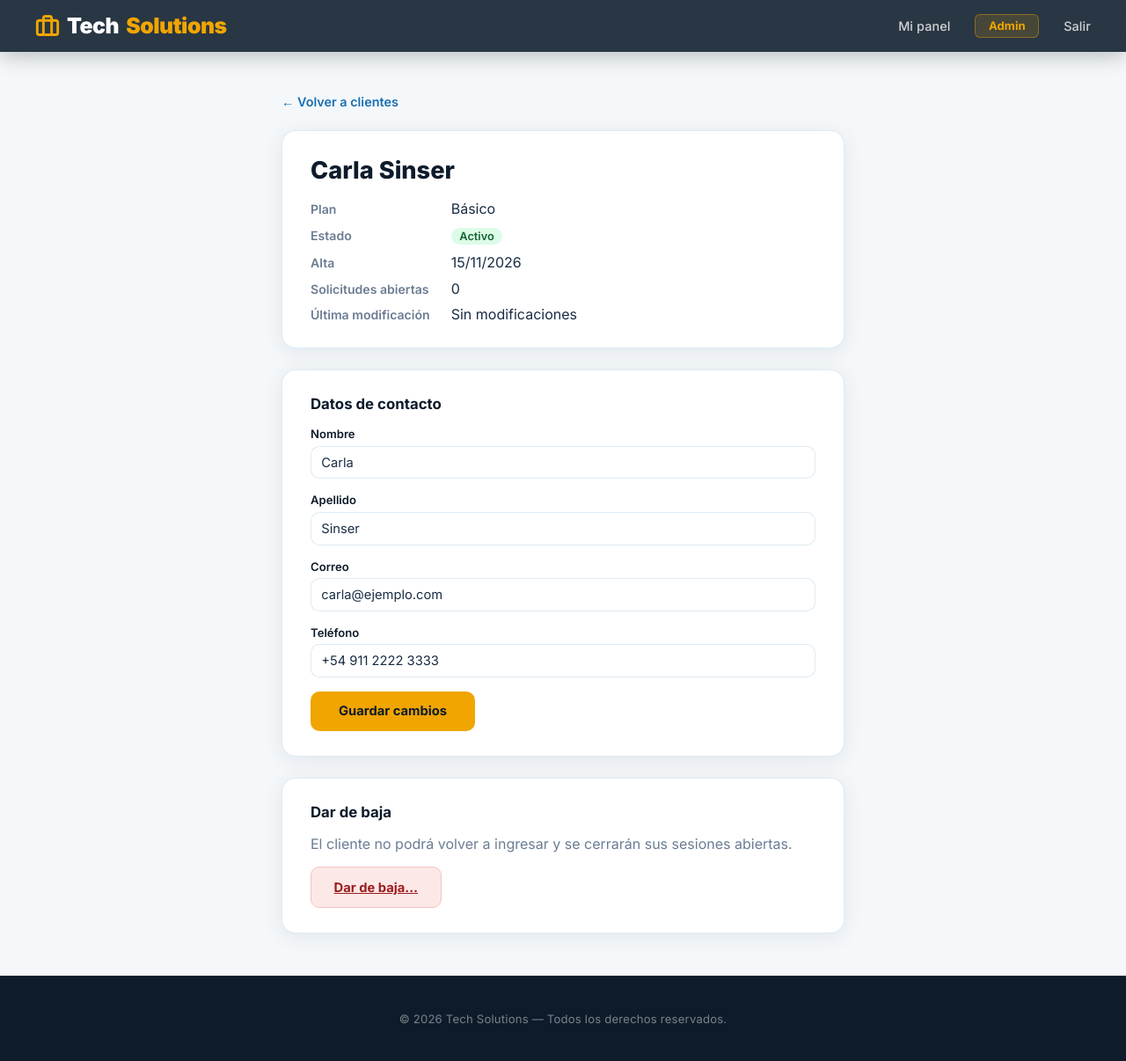
After one commit to brianlautaro/TechSolutions-AyMS, a Flask app: page /admin/clientes/5 in a window 1280 px wide. The commit adds this page. Shown: the whole page at 88% size. Run offline with Flask 3, Linux system fonts and the light colour scheme; a user stored in the database is signed in.

Commit message:
HU-18: gestion de clientes (listado, edicion y baja)

```diff
--- a/app.py
+++ b/app.py
@@ -29,6 +29,8 @@ from planes.admin_routes import planes_admin_bp  # HU-19: gestionar planes
 # --- Aristides ---
 from reclamos.admin_routes import reclamos_admin_bp  # HU-17: responder reclamos
 from reclamos.clientes_route import reclamos_cliente_bp  # HU-16 (Brian): ver el registro más abajo
+
+from clientes.admin_routes import clientes_admin_bp  # HU-18: gestionar clientes
 
 load_dotenv()
 
@@ -88,6 +90,8 @@ app.register_blueprint(reclamos_admin_bp)  # HU-17: responder reclamos
 # sección, este chequeo evita registrarlo dos veces.
 if "reclamos_cliente" not in app.blueprints:
     app.register_blueprint(reclamos_cliente_bp)
+
+app.register_blueprint(clientes_admin_bp)  # HU-18: gestionar clientes
 
 
 @login_manager.user_loader
--- /dev/null
+++ b/clientes/admin_routes.py
@@ -0,0 +1,160 @@
+"""HU-18: el administrador consulta y modifica la información de los clientes."""
+import re
+
+from flask import Blueprint, abort, flash, redirect, render_template, request, url_for
+from flask_login import current_user
+
+from models import (
+    ACCION_CLIENTE_BAJA, ACCION_CLIENTE_EDICION, ESTADO_EN_CURSO, ESTADO_PENDIENTE,
+    ROL_CLIENTE, HistorialCliente, Solicitud, Usuario, db,
+)
+
+clientes_admin_bp = Blueprint("clientes_admin", __name__, url_prefix="/admin/clientes")
+
+EMAIL_RE = re.compile(r"^[^@\s]+@[^@\s]+\.[^@\s]+$")
+TELEFONO_RE = re.compile(r"^[0-9+()\-\s]*$")
+
+# Campos de contacto que se pueden editar y cómo se nombran en pantalla
+CAMPOS = {"nombre": "nombre", "apellido": "apellido", "email": "correo", "telefono": "teléfono"}
+
+
+@clientes_admin_bp.before_request
+def solo_admin():
+    if not current_user.is_authenticated:
+        return redirect(url_for("auth.login"))
+    if not current_user.es_admin:
+        abort(403)
+
+
+def _cliente_o_404(cliente_id):
+    cliente = db.session.get(Usuario, cliente_id)
+    if cliente is None or cliente.rol != ROL_CLIENTE:
+        abort(404)
+    return cliente
+
+
+def _solicitudes_abiertas(cliente):
+    """Solicitudes pendientes o en curso del cliente."""
+    return (
+        Solicitud.query
+        .filter(
+            Solicitud.usuario_id == cliente.id,
+            Solicitud.estado.in_([ESTADO_PENDIENTE, ESTADO_EN_CURSO]),
+        )
+        .count()
+    )
+
+
+def _historial(cliente, limite=5):
+    return (
+        HistorialCliente.query
+        .filter_by(cliente_id=cliente.id)
+        .order_by(HistorialCliente.fecha.desc(), HistorialCliente.id.desc())
+        .limit(limite)
+        .all()
+    )
+
+
+def _render_ficha(cliente, datos=None, errores=None, estado=200):
+    if datos is None:
+        datos = {campo: getattr(cliente, campo) or "" for campo in CAMPOS}
+    historial = _historial(cliente)
+    return render_template(
+        "admin/cliente_ficha.html",
+        cliente=cliente, datos=datos, errores=errores or {},
+        abiertas=_solicitudes_abiertas(cliente),
+        historial=historial,
+        ultima_modificacion=historial[0] if historial else None,
+    ), estado
+
+
+@clientes_admin_bp.route("/")
+def lista():
+    """Criterio 1: lista los clientes con nombre, correo, plan y estado."""
+    clientes = (
+        Usuario.query
+        .filter_by(rol=ROL_CLIENTE)
+        .order_by(Usuario.nombre, Usuario.apellido)
+        .all()
+    )
+    return render_template("admin/clientes_lista.html", clientes=clientes)
+
+
+@clientes_admin_bp.route("/<int:cliente_id>")
+def ficha(cliente_id):
+    return _render_ficha(_cliente_o_404(cliente_id))
+
+
+@clientes_admin_bp.route("/<int:cliente_id>/editar", methods=["POST"])
+def editar(cliente_id):
+    """Criterio 2: actualiza los datos de contacto y registra la fecha del cambio."""
+    cliente = _cliente_o_404(cliente_id)
+    datos = {campo: (request.form.get(campo) or "").strip() for campo in CAMPOS}
+    datos["email"] = datos["email"].lower()
+
+    errores = {}
+    if not datos["nombre"]:
+        errores["nombre"] = "El nombre es obligatorio."
+    elif len(datos["nombre"]) > 100:
+        errores["nombre"] = "El nombre no puede superar los 100 caracteres."
+    if len(datos["apellido"]) > 100:
+        errores["apellido"] = "El apellido no puede superar los 100 caracteres."
+    if not datos["email"]:
+        errores["email"] = "El correo es obligatorio."
+    elif len(datos["email"]) > 200 or not EMAIL_RE.match(datos["email"]):
+        errores["email"] = "Ingresá un correo válido."
+    elif Usuario.query.filter(Usuario.email == datos["email"], Usuario.id != cliente.id).first():
+        errores["email"] = "Ya existe otra cuenta con ese correo."
+    if len(datos["telefono"]) > 30 or not TELEFONO_RE.match(datos["telefono"]):
+        errores["telefono"] = "Usá solo números, espacios y los símbolos + ( ) -, hasta 30 caracteres."
+    if errores:
+        return _render_ficha(cliente, datos, errores, 400)
+
+    cambiados = [c for c in CAMPOS if (getattr(cliente, c) or "") != datos[c]]
+    if not cambiados:
+        flash("No hay cambios para guardar.", "info")
+        return redirect(url_for("clientes_admin.ficha", cliente_id=cliente.id))
+
+    for campo in cambiados:
+        setattr(cliente, campo, datos[campo] or None)
+    db.session.add(HistorialCliente(
+        cliente=cliente, admin=current_user, accion=ACCION_CLIENTE_EDICION,
+        detalle="Datos modificados: " + ", ".join(CAMPOS[c] for c in cambiados),
+    ))
+    db.session.commit()
+    flash("Los datos del cliente se actualizaron.", "success")
+    return redirect(url_for("clientes_admin.ficha", cliente_id=cliente.id))
+
+
+@clientes_admin_bp.route("/<int:cliente_id>/baja", methods=["GET", "POST"])
+def baja(cliente_id):
+    """Criterios 3 y 4: da de baja al cliente. Si tiene solicitudes abiertas, advierte
+    cuántas son y exige una confirmación explícita.
+
+    La sesión se cierra sola: el user_loader de app.py descarta a las cuentas inactivas
+    en la siguiente petición, y el login rechaza a las cuentas dadas de baja."""
+    cliente = _cliente_o_404(cliente_id)
+    if not cliente.activo:
+        flash("Ese cliente ya está dado de baja.", "info")
+        return redirect(url_for("clientes_admin.ficha", cliente_id=cliente.id))
+
+    abiertas = _solicitudes_abiertas(cliente)
+    if request.method == "GET":
+        return render_template("admin/cliente_baja.html", cliente=cliente,
+                               abiertas=abiertas, error=None)
+
+    if abiertas and not request.form.get("entiendo"):
+        error = "Marcá la casilla para confirmar la baja con solicitudes abiertas."
+        return render_template("admin/cliente_baja.html", cliente=cliente,
+                               abiertas=abiertas, error=error), 400
+
+    cliente.activo = False
+    detalle = "Baja de la cuenta"
+    if abiertas:
+        detalle += f" con {abiertas} solicitud{'es' if abiertas != 1 else ''} abierta{'s' if abiertas != 1 else ''}"
+    db.session.add(HistorialCliente(
+        cliente=cliente, admin=current_user, accion=ACCION_CLIENTE_BAJA, detalle=detalle,
+    ))
+    db.session.commit()
+    flash(f"{cliente.nombre} fue dado de baja y ya no puede ingresar.", "success")
+    return redirect(url_for("clientes_admin.lista"))
--- a/models.py
+++ b/models.py
@@ -397,3 +397,22 @@ class RespuestaReclamo(db.Model):
     # "respuesta" queda disponible como reclamo.respuesta (sin tocar la clase Reclamo)
     reclamo = db.relationship("Reclamo", backref=db.backref("respuesta", uselist=False))
     admin = db.relationship("Usuario")
+
+# HU-18: acciones que el administrador hace sobre la cuenta de un cliente
+ACCION_CLIENTE_EDICION = "edicion"
+ACCION_CLIENTE_BAJA = "baja"
+
+
+class HistorialCliente(db.Model):
+    """HU-18: registro de cambios del administrador sobre un cliente (fecha de cada modificación)."""
+    __tablename__ = "historial_cliente"
+
+    id = db.Column(db.Integer, primary_key=True)
+    cliente_id = db.Column(db.Integer, db.ForeignKey("usuario.id"), nullable=False)
+    admin_id = db.Column(db.Integer, db.ForeignKey("usuario.id"))
+    accion = db.Column(db.String(20), nullable=False)
+    detalle = db.Column(db.String(300), nullable=False)
+    fecha = db.Column(db.DateTime, default=datetime.utcnow, nullable=False)
+
+    cliente = db.relationship("Usuario", foreign_keys=[cliente_id])
+    admin = db.relationship("Usuario", foreign_keys=[admin_id])
--- /dev/null
+++ b/templates/admin/cliente_ficha.html
@@ -0,0 +1,87 @@
+{% extends "base.html" %}
+
+{% block title %}{{ cliente.nombre }} · Clientes · Tech Solutions{% endblock %}
+
+{% block content %}
+<section class="vista vista-angosta">
+  <a href="{{ url_for('clientes_admin.lista') }}" class="vista-volver">← Volver a clientes</a>
+
+  {% with mensajes = get_flashed_messages(with_categories=true) %}
+    {% for categoria, mensaje in mensajes %}
+      <p class="msg msg-{{ categoria }}">{{ mensaje }}</p>
+    {% endfor %}
+  {% endwith %}
+
+  <div class="vista-card">
+    <h1>{{ cliente.nombre }} {{ cliente.apellido or '' }}</h1>
+    <dl class="datos">
+      <dt>Plan</dt>
+      <dd>{{ cliente.plan.nombre if cliente.plan else 'Sin plan' }}</dd>
+
+      <dt>Estado</dt>
+      <dd><span class="chip {{ 'chip-activo' if cliente.activo else 'chip-inactivo' }}">{{ 'Activo' if cliente.activo else 'Inactivo' }}</span></dd>
+
+      <dt>Alta</dt>
+      <dd>{{ cliente.fecha_alta.strftime('%d/%m/%Y') if cliente.fecha_alta else '—' }}</dd>
+
+      <dt>Solicitudes abiertas</dt>
+      <dd>{{ abiertas }}</dd>
+
+      <dt>Última modificación</dt>
+      <dd>{% if ultima_modificacion %}{{ ultima_modificacion.fecha.strftime('%d/%m/%Y %H:%M') }} · {{ ultima_modificacion.detalle }}{% else %}Sin modificaciones{% endif %}</dd>
+    </dl>
+  </div>
+
+  <div class="vista-card">
+    <h2>Datos de contacto</h2>
+    <form class="form-ficha" method="post" action="{{ url_for('clientes_admin.editar', cliente_id=cliente.id) }}" novalidate>
+      {% for campo, etiqueta, tipo in [('nombre', 'Nombre', 'text'), ('apellido', 'Apellido', 'text'), ('email', 'Correo', 'email'), ('telefono', 'Teléfono', 'text')] %}
+      <div class="campo {% if errores[campo] %}campo-error{% endif %}">
+        <label for="{{ campo }}">{{ etiqueta }}</label>
+        <input id="{{ campo }}" name="{{ campo }}" type="{{ tipo }}" value="{{ datos[campo] }}"
+               {% if errores[campo] %}aria-invalid="true"{% endif %}>
+        {% if errores[campo] %}<small class="error-texto">{{ errores[campo] }}</small>{% endif %}
+      </div>
+      {% endfor %}
+      <div><button type="submit" class="btn-primary">Guardar cambios</button></div>
+    </form>
+  </div>
+
+  {% if historial %}
+  <div class="vista-card">
+    <h2>Historial de cambios</h2>
+    <ul class="historial">
+      {% for h in historial %}
+      <li><strong>{{ h.fecha.strftime('%d/%m/%Y %H:%M') }}</strong> · {{ h.detalle }}{% if h.admin %} <span class="por">({{ h.admin.nombre }})</span>{% endif %}</li>
+      {% endfor %}
+    </ul>
+  </div>
+  {% endif %}
+
+  {% if cliente.activo %}
+  <div class="vista-card">
+    <h2>Dar de baja</h2>
+    <p>El cliente no podrá volver a ingresar y se cerrarán sus sesiones abiertas.</p>
+    <div class="vista-acciones" style="margin-top: 1rem;">
+      <a href="{{ url_for('clientes_admin.baja', cliente_id=cliente.id) }}" class="btn-peligro">Dar de baja…</a>
+    </div>
+  </div>
+  {% endif %}
+</section>
+
+<style>
+    .chip { display: inline-block; padding: .15rem .6rem; border-radius: 999px; font-size: .8rem; font-weight: 600; }
+    .chip-activo { background: #dcfce7; color: #166534; }
+    .chip-inactivo { background: #fee2e2; color: #991b1b; }
+    .form-ficha { display: flex; flex-direction: column; gap: 1rem; }
+    .campo { display: flex; flex-direction: column; gap: .35rem; }
+    .campo input[type="email"] {
+        padding: .55rem .7rem; font: inherit; font-size: .92rem; color: var(--text);
+        background: var(--white); border: 1px solid var(--border); border-radius: var(--radius-sm);
+    }
+    .campo-error input { border: 2px solid #dc2626 !important; background: #fef2f2 !important; }
+    .error-texto { color: #b91c1c; font-weight: 500; }
+    .historial { list-style: none; padding: 0; margin: 0; display: flex; flex-direction: column; gap: .5rem; }
+    .historial .por { color: var(--text-muted); }
+</style>
+{% endblock %}
--- a/templates/admin/dashboard.html
+++ b/templates/admin/dashboard.html
@@ -30,6 +30,8 @@
 
     {# --- Aristides --- #}
     <a href="{{ url_for('reclamos_admin.bandeja') }}">Reclamos</a>
+
+    <a href="{{ url_for('clientes_admin.lista') }}">Clientes</a>
     </div>
   </div>
 
```
Also changed, not shown: templates/admin/cliente_baja.html (added, +43 -0 lines), templates/admin/clientes_lista.html (added, +49 -0 lines).
